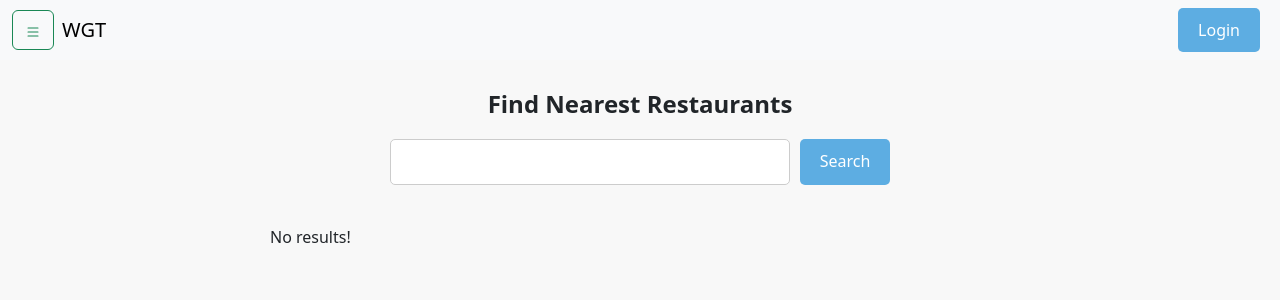
After one commit to Runz99/NTU-SC2006-SOFTWARE-ENGINEERING-PROJECT, a Django app: page /search-restaurant/ in a window 1280 px wide. The commit adds this page. Shown: the top 300 px of the page. Run offline with Django 4.2, Linux system fonts and the light colour scheme.

Commit message:
Split search and FNR into different templates

```diff
--- a/SC2006_Project/base/templates/base/home.html
+++ b/SC2006_Project/base/templates/base/home.html
@@ -4,8 +4,9 @@
 
 <h2>THIS IS THE HOME PAGE</h2>
 {% if request.user.is_authenticated %}
-Welcome, {{request.user.first_name}}
+Welcome, {{request.user.username}}
 {% else %}
 Welcome!
 {% endif %}
+
 {% endblock %}
--- /dev/null
+++ b/SC2006_Project/base/templates/base/search_restaurant.html
@@ -0,0 +1,90 @@
+{% extends 'main.html' %}
+
+{% block content %}
+
+<style>
+    body {
+        background-color: #f8f8f8;
+    }
+
+    .container {
+        max-width: 800px;
+        margin: 0 auto;
+        padding: 30px;
+    }
+
+    h2 {
+        font-size: 24px;
+        font-weight: bold;
+        text-align: center;
+        margin-bottom: 20px;
+    }
+
+    .searchBar {
+        display: flex;
+        justify-content: center;
+        margin-bottom: 20px;
+    }
+
+    input[type="search"] {
+        padding: 10px;
+        border: 1px solid #ccc;
+        border-radius: 5px;
+        width: 100%;
+        max-width: 400px;
+        margin-right: 10px;
+    }
+
+    button[type="submit"] {
+        padding: 10px 20px;
+        background-color: #5dade2;
+        border: none;
+        border-radius: 5px;
+        color: white;
+        cursor: pointer;
+        transition: background-color 0.3s;
+    }
+
+    button[type="submit"]:hover {
+        background-color: #3498db;
+    }
+
+    ul.searchRestaurant,
+    ul li {
+        list-style-type: none;
+        margin: 0;
+        padding: 0;
+    }
+
+    ul.searchRestaurant li {
+        background-color: white;
+        border-radius: 10px;
+        box-shadow: 0px 0px 5px 0px rgba(0, 0, 0, 0.2);
+        padding: 20px;
+        margin-bottom: 20px;
+    }
+</style>
+
+<div class="container">
+    <h2>Find Nearest Restaurants</h2>
+
+    <form class="searchBar" method="GET" action="">
+        <input class="searchBar" type="search" name="search">
+        <button class="searchBar" type="submit">Search</button>
+    </form>
+
+    <ul class="searchRestaurant">
+        {% for result in results %}
+        <li>
+            <a href="{% url 'set_selected_res' result.id%}">{{result.name}}</a>
+            {{result.address}}
+            {{result.cuisine}}
+        </li>
+        {% empty %}
+        No results!
+        {% endfor %}
+    </ul>
+</div>
+
+
+{% endblock content %}
--- a/SC2006_Project/base/urls.py
+++ b/SC2006_Project/base/urls.py
@@ -8,7 +8,7 @@ urlpatterns = [
     path('login/', views.loginPage, name='login'),
     path('logout/', views.logOut, name='logout'),
     path('create-user/', views.createUser, name='create_user'),
-    path('find-nearest-restaurant/', views.findNearestRestaurant, name='FNR'),
+    path('search-restaurant/', views.searchRestaurant, name='search_restaurant'),
     path('leave-reviews/', views.leaveReviews, name='leaveReview'),
     path('contact/', views.contact, name = 'contact'),
     path('faq/', views.faq, name = 'faq'),
@@ -18,5 +18,8 @@ urlpatterns = [
     path('reset/done/', auth_views.PasswordResetCompleteView.as_view(), name='password_reset_complete'),
     path('set-selected-place/<int:res_id>/', views.set_selected_res, name='set_selected_res'),
     path('restaurant-info', restaurant_info, name='restaurant_info'),
+    path('find-nearest-restaurant', views.find_nearest_restaurant_1, name='find_nearest_restaurant_1'),
+    path('find-nearest-restaurant-2', views.find_nearest_restaurant_2, name='find_nearest_restaurant_2'),
+    path('find-nearest-restaurant-3', views.find_nearest_restaurant_3, name='find_nearest_restaurant_3'),
     #path('restaurant-info/<int:place_id>/', restaurant_info, name='restaurant_info'),
 ]
--- a/SC2006_Project/base/views.py
+++ b/SC2006_Project/base/views.py
@@ -76,17 +76,57 @@ def createUser(request):
 
 #===========================================================================================================================================================
 
-def findNearestRestaurant(request):
-    location_data = None
-    top_10_res = None
+def searchRestaurant(request):
+    #location_data = None
+    #top_10_res = None
     res = restaurant.objects.all() #get all restaurant objects in database
     results=None
-    user_lats = None
-    user_longs = None
+    #user_lats = None
+    #user_longs = None
 
     if request.GET.get('search'): #get restaurant search
         search = request.GET.get('search')
         results = restaurant.objects.filter(name__contains=search)
+
+    # if request.GET.get('userAddress'):
+    #     userAddress = request.GET.get('userAddress')
+    #     #calls google API to get user's location:
+    #     encUA = urllib.parse.quote(userAddress)
+    #     API_KEY = settings.GOOGLE_API_KEY
+    #     result = requests.get("https://maps.googleapis.com/maps/api/geocode/json?address="+encUA+"&key="+API_KEY)
+    #     location_data = result.json()
+    #     user_lats = location_data['results'][0]['geometry']['location']['lat']
+    #     user_longs = location_data['results'][0]['geometry']['location']['lng']
+
+    #     # Calculate distance between user and each place
+    #     for eat in res:
+    #         eat.distance = calculate_distance(user_lats, user_longs, float(eat.lat), float(eat.lon))
+    #     # Sort places by distance
+    #     sorted_res = sorted(res, key=lambda eat: eat.distance)
+    #     top_10_res = sorted_res[:10]
+
+
+    # if request.method == "POST":
+    #     user_lats = float(request.POST.get('latitude'))
+    #     user_longs = float(request.POST.get('longitude')) #will be used later to calculate distances
+    #     # Calculate distance between user and each place
+    #     for eat in res:
+    #         eat.distance = calculate_distance(user_lats, user_longs, float(eat.lat), float(eat.lon))
+    #     # Sort places by distance
+    #     sorted_res = sorted(res, key=lambda eat: eat.distance)
+    #     top_10_res = sorted_res[:10]
+
+    # context = {'res': res, 'results' : results, 'data': location_data, 'lists':top_10_res}  #pass res into html
+    context = {'res': res, 'results' : results}  #pass res into html
+    return render(request, 'base/search_restaurant.html', context)
+
+def find_nearest_restaurant_1(request):
+    location_data = None
+    top_10_res = None
+    res = restaurant.objects.all() #get all restaurant objects in database
+    #results = restaurant.objects.filter(name__contains=search)
+    user_lats = None
+    user_longs = None
 
     if request.GET.get('userAddress'):
         userAddress = request.GET.get('userAddress')
@@ -98,27 +138,53 @@ def findNearestRestaurant(request):
         user_lats = location_data['results'][0]['geometry']['location']['lat']
         user_longs = location_data['results'][0]['geometry']['location']['lng']
 
-        # Calculate distance between user and each place
-        for eat in res:
-            eat.distance = calculate_distance(user_lats, user_longs, float(eat.lat), float(eat.lon))
-        # Sort places by distance
-        sorted_res = sorted(res, key=lambda eat: eat.distance)
-        top_10_res = sorted_res[:10]
+        request.session['user_lats'] = user_lats
+        request.session['user_longs'] = user_longs
+        return redirect('find_nearest_restaurant_2')
 
 
     if request.method == "POST":
         user_lats = float(request.POST.get('latitude'))
         user_longs = float(request.POST.get('longitude')) #will be used later to calculate distances
-        # Calculate distance between user and each place
-        for eat in res:
-            eat.distance = calculate_distance(user_lats, user_longs, float(eat.lat), float(eat.lon))
+
+        request.session['user_lats'] = user_lats
+        request.session['user_longs'] = user_longs
+        return redirect('find_nearest_restaurant_2')
+
+    context = {'res': res,'data': location_data}  #pass res into html
+    return render(request, 'base/find_nearest_restaurant_1.html', context)
+
+def find_nearest_restaurant_3(request):
+    res = restaurant.objects.all()
+    user_lats = request.session.get('user_lats')
+    user_longs = request.session.get('user_longs')
+    top_10_res = None
+
+    for eat in res:
+        eat.distance = calculate_distance(user_lats, user_longs, float(eat.lat), float(eat.lon))
         # Sort places by distance
-        sorted_res = sorted(res, key=lambda eat: eat.distance)
-        top_10_res = sorted_res[:10]
+    sorted_res = sorted(res, key=lambda eat: eat.distance)
+    top_10_res = sorted_res[:10]
 
-    context = {'res': res, 'results' : results, 'data': location_data, 'lists':top_10_res}  #pass res into html
-    return render(request, 'base/find_nearest_restaurant.html', context)
+    #context = {'res': res, 'results' : results, 'data': location_data, 'lists':top_10_res}
+    context = {'res': res, 'lists':top_10_res}  #pass res into html
+    return render(request, 'base/find_nearest_restaurant_3.html', context)
 
+def find_nearest_restaurant_2(request):
+    #cuisine_choices = restaurant.objects.values_list('cuisine',flat=True)
+    if request.method == "POST":
+        #cuisine_choices = restaurant.objects.values_list('cuisine',flat=True)
+        selected_choice = request.POST.get('cuisine_dropdown')
+        if selected_choice:
+            request.session['selected_choice'] = selected_choice
+        #request.session['selected_choice'] = selected_choice
+        return redirect('find_nearest_restaurant_3')
+
+    else:
+        cuisine_choices = restaurant.objects.values_list('cuisine',flat=True)
+        print(cuisine_choices)
+        context = {'cuisine_choice':cuisine_choices}
+        return render(request, 'base/find_nearest_restaurant_2.html', context)
 
 def calculate_distance(lat1, lon1, lat2, lon2):
     R = 6371  # Radius of the earth in km
--- a/SC2006_Project/templates/main.html
+++ b/SC2006_Project/templates/main.html
@@ -66,7 +66,8 @@
         <div>
             <ul class>
                 <li><a href="{% url 'home' %}">Home</a></li>
-                <li><a href="{% url 'FNR' %}">Find Nearest Restaurant</a></li>
+                <li><a href="{% url 'search_restaurant' %}">Search Restaurant</a></li>
+                <li><a href="{% url 'find_nearest_restaurant_1' %}">Find Nearest Restaurant</a></li>
                 <li><a href="{% url 'leaveReview' %}">Leave a Review</a></li>
                 <li><a href="{% url 'contact' %}">Contact Us</a></li>
                 <li><a href = "{% url 'faq' %}">FAQ</a></li>
```
Also changed, not shown: SC2006_Project/base/templates/base/find_nearest_restaurant.html (deleted, +0 -161 lines), SC2006_Project/base/templates/base/find_nearest_restaurant_1.html (added, +77 -0 lines), SC2006_Project/base/templates/base/find_nearest_restaurant_2.html (added, +26 -0 lines), SC2006_Project/base/templates/base/find_nearest_restaurant_3.html (added, +15 -0 lines).
